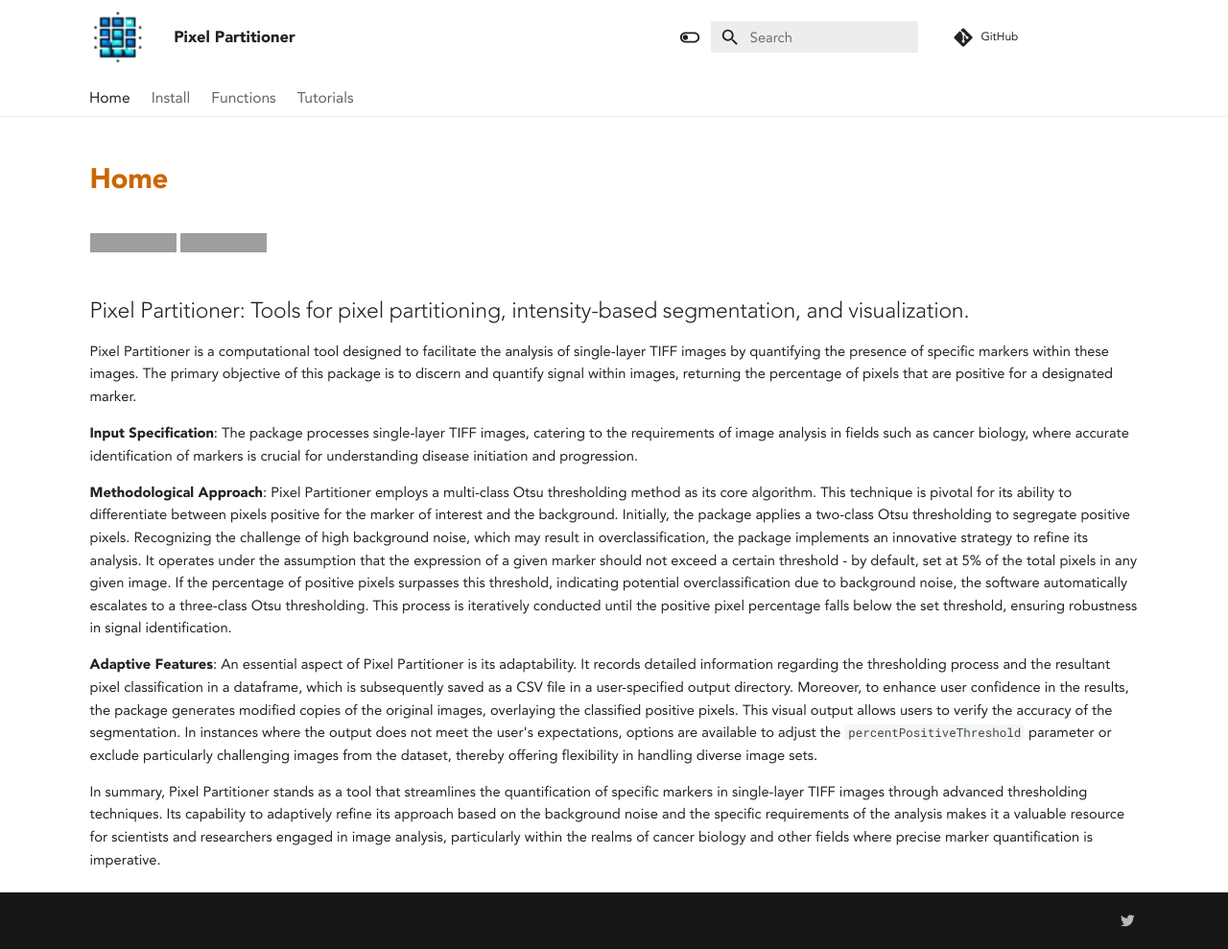
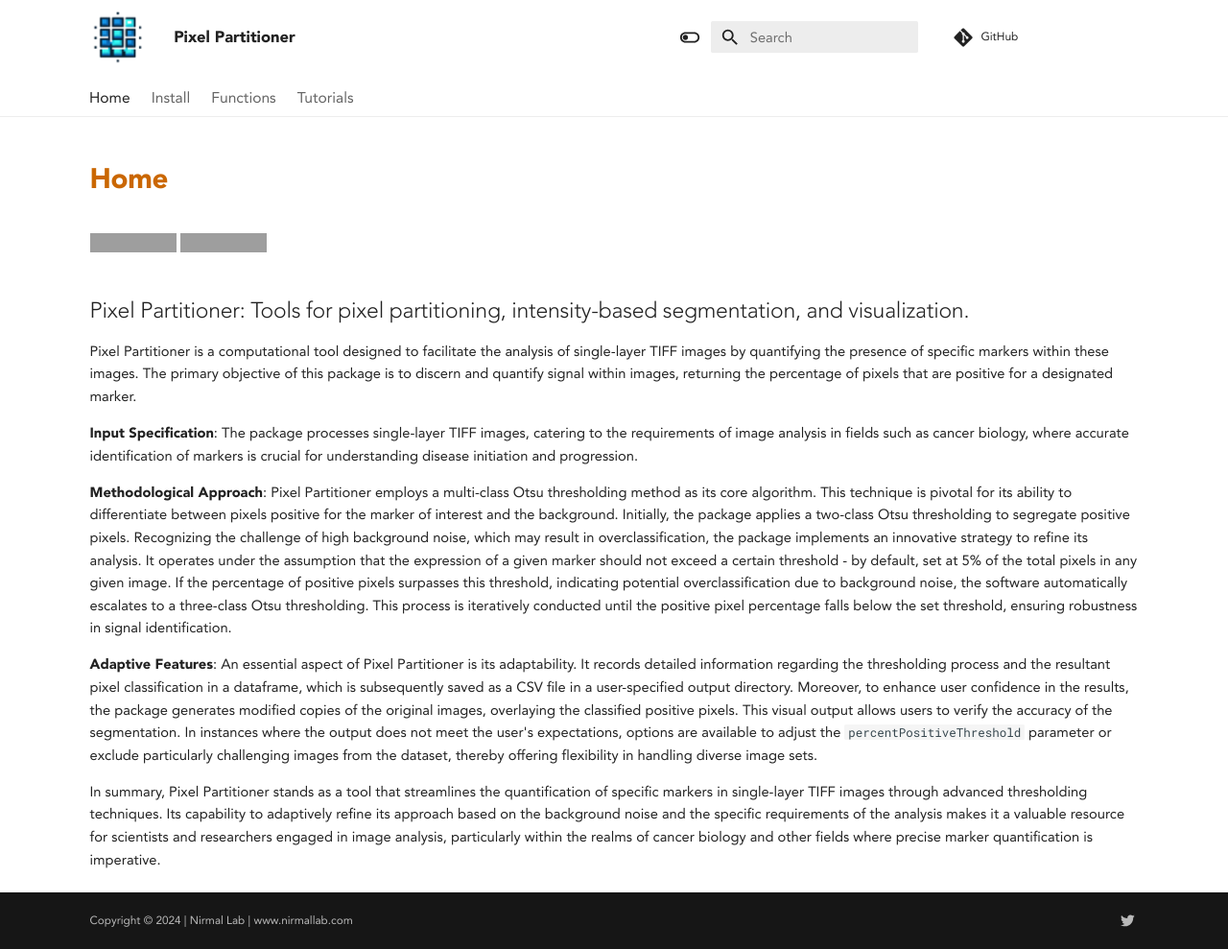
Before and after one commit to nirmallab/pixelpartitioner, an MkDocs documentation site: the page built from docs/index.md, in a window 1280 px wide and 989 px high. Shown: the whole window at 96% size. Built offline with MkDocs 1.6.1 and Material for MkDocs 9.7.7, drawn with Linux system fonts in a browser that asks for light colours; comment, search, counter and statistics services are not loaded; grey boxes are pictures that could not be loaded.

Commit message:
Update mkdocs.yml

```diff
--- a/mkdocs.yml
+++ b/mkdocs.yml
@@ -29,6 +29,7 @@
         icon: material/toggle-switch
         name: Switch to light mode
 
+copyright: Copyright &copy; 2024 | Nirmal Lab | www.nirmallab.com
 
 nav:
     - Home: 'index.md'
@@ -89,7 +90,6 @@
   - pymdownx.tilde
 
 extra:
-  copyright: Copyright &copy; 2024 | Nirmal Lab | www.nirmallab.com
   generator: false
   social:
     - icon: fontawesome/brands/twitter
```
